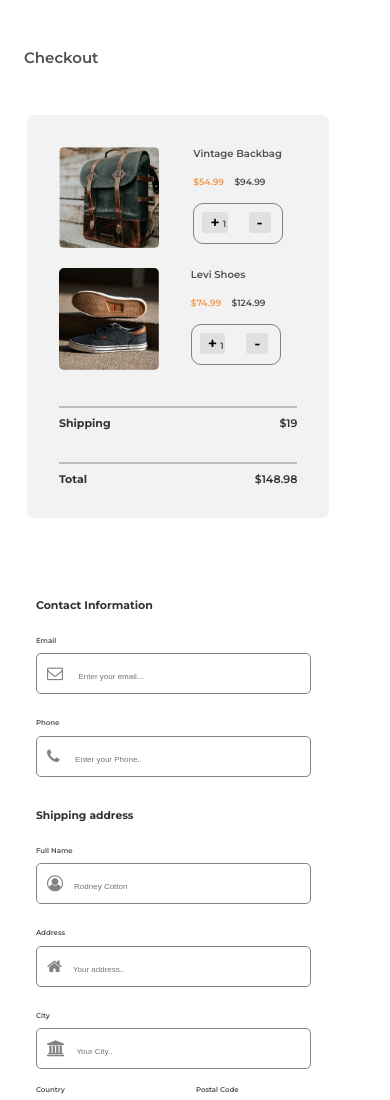
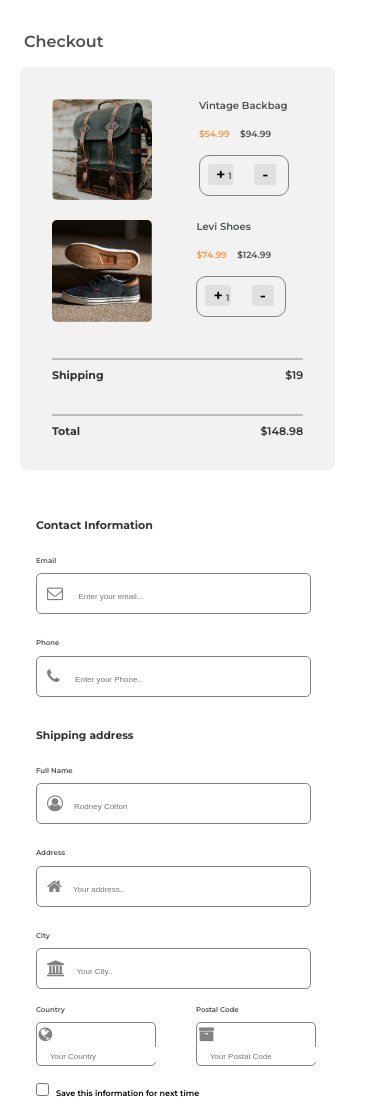
Before and after one commit to LeezeeUwakwe/Checkout-page, a plain HTML site: page index.html in a window 390 px wide. Shown: the top 1100 px of the page. Drawn offline with Linux system fonts and the light colour scheme.

Commit message:
checkout page created with html and css

```diff
--- a/main.css
+++ b/main.css
@@ -226,6 +226,7 @@
   }
   header {
     width: 70px;
+    margin-top: 2rem;
   }
   .container {
     flex-direction: column-reverse;
@@ -234,8 +235,9 @@
     margin: 0 auto;
   }
   .second {
-    width: 96%;
-    margin: 2rem auto;
+    width: 100%;
+    margin: 0;
+    /* margin: 2rem auto; */
   }
   .content-2 {
     width: 90%;
@@ -279,12 +281,12 @@
 
 
    .first {
-     width: 94%;
+     width: 100%;
      padding: 1rem;
    }
 
    header h1 {
-     font-size: 15px;
+     font-size: 16px;
    }
    .first-content {
      padding-top: 2rem;
```
